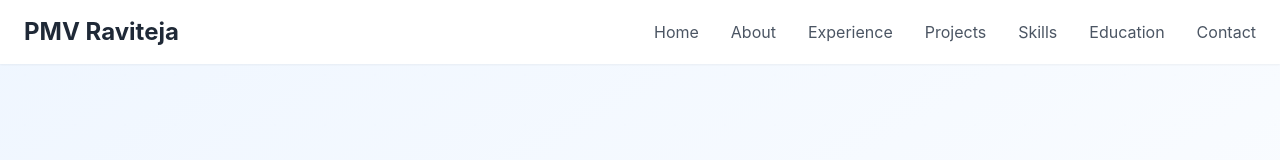
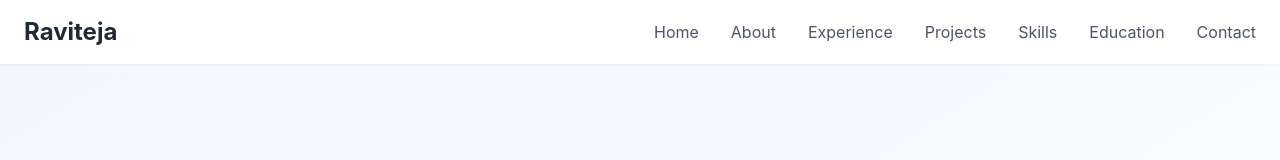
Before and after one commit to narendrachitteti/RavitejaPortfolio, a React (Vite) app: page / in a window 1280 px wide. Shown: the top 160 px of the page. Built offline with nearby package versions, Linux system fonts and the light colour scheme.

Commit message:
Update Header.tsx

```diff
--- a/src/components/Header.tsx
+++ b/src/components/Header.tsx
@@ -27,7 +27,7 @@ const Header = () => {
       <nav className="container mx-auto px-6 py-4">
         <div className="flex items-center justify-between">
           <div className="text-2xl font-bold text-gray-800">
-            PMV Raviteja
+            Raviteja
           </div>
 
           {/* Desktop Navigation */}
```
